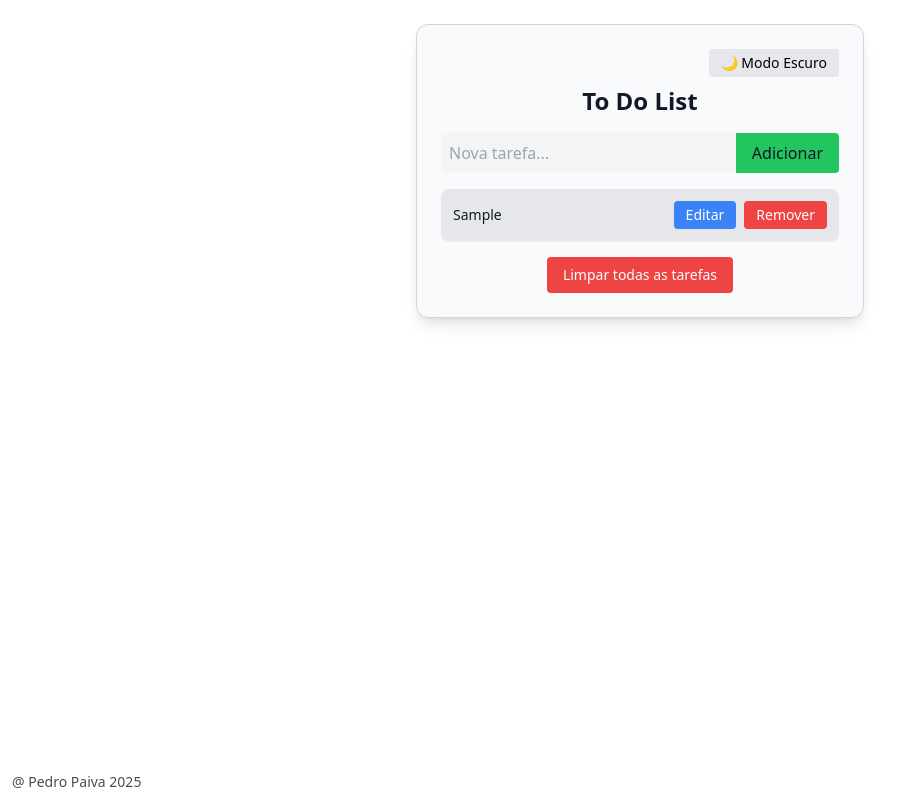
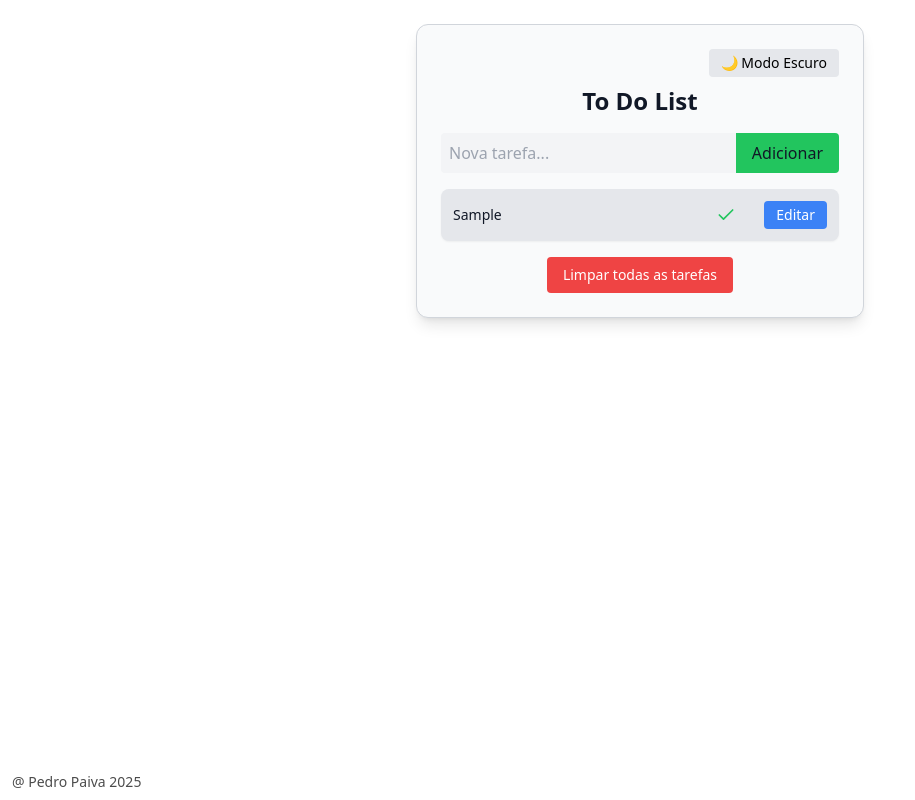
Before and after one commit to pedropaivaf/To-Do-List, a React (Vite) app: page / in a window 1280 px wide. Both pictures are taken after typing "Sample" into the empty fields and a click on the button "Adicionar". Shown: the whole page, without its empty margins (0-915 px from the left). Built offline with nearby package versions, Linux system fonts and the light colour scheme.

Commit message:
estilização de concluir tarefa

```diff
--- a/index.html
+++ b/index.html
@@ -1,10 +1,10 @@
 <!doctype html>
-<html lang="en">
+<html lang="pt-BR">
   <head>
     <meta charset="UTF-8" />
     <link rel="icon" type="image/x-icon" href="/favicon.ico" />
     <meta name="viewport" content="width=device-width, initial-scale=1.0" />
-    <title>To Do List</title>
+    <title>To Do List @PedroPaivaf</title>
   </head>
   <body>
     <div id="root"></div>
--- a/package.json
+++ b/package.json
@@ -11,6 +11,7 @@
   },
   "dependencies": {
     "framer-motion": "^12.11.0",
+    "lucide-react": "^0.510.0",
     "react": "^19.1.0",
     "react-dom": "^19.1.0"
   },
--- a/src/components/TodoApp.jsx
+++ b/src/components/TodoApp.jsx
@@ -1,5 +1,6 @@
 import { useEffect, useState } from "react";
 import { motion, AnimatePresence } from "framer-motion";
+import { Check } from "lucide-react";
 
 export default function TodoApp() {
     const [darkMode, setDarkMode] = useState(() => {
@@ -111,6 +112,12 @@ export default function TodoApp() {
                                 >
                                     {task.text}
                                 </span>
+                                <button
+                                    className="bg-dark-500 hover:bg-gray-600 text-white text-sm px-3 py-1 rounded transition"
+                                    onClick={() => removeTask(index)}
+                                >
+                                    <Check className="w-5 h-5 text-green-500" />
+                                </button>
 
                                 <div className="flex gap-2 ml-4">
                                     <button
@@ -123,13 +130,6 @@ export default function TodoApp() {
                                         }}
                                     >
                                         Editar
-                                    </button>
-
-                                    <button
-                                        className="bg-red-500 hover:bg-red-600 text-white text-sm px-3 py-1 rounded transition"
-                                        onClick={() => removeTask(index)}
-                                    >
-                                        Remover
                                     </button>
                                 </div>
                             </motion.li>
```
Also changed, not shown: src/components/calendario.jsx (added), 1 other file (tests, documents, lock files or other folders).
